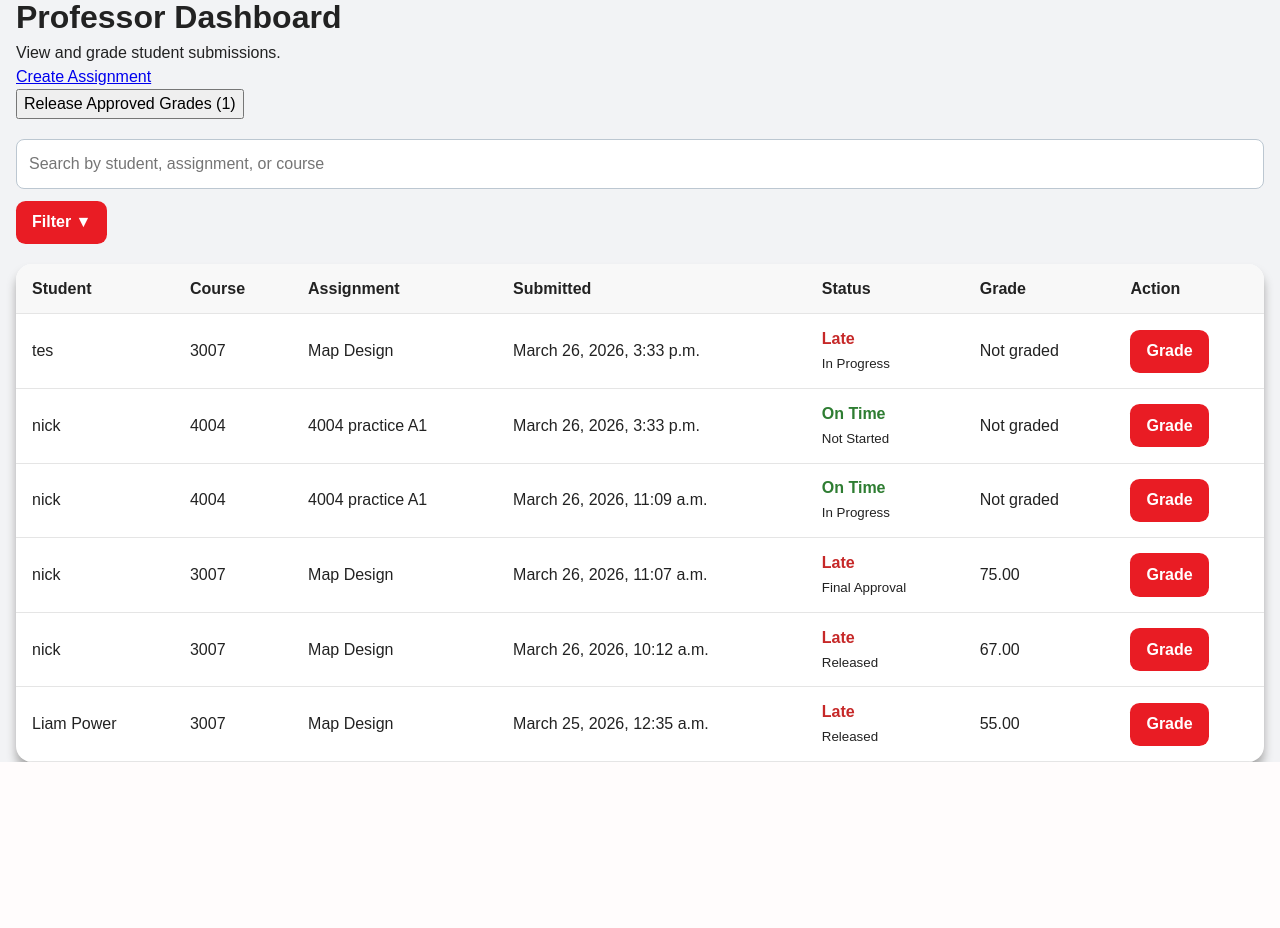
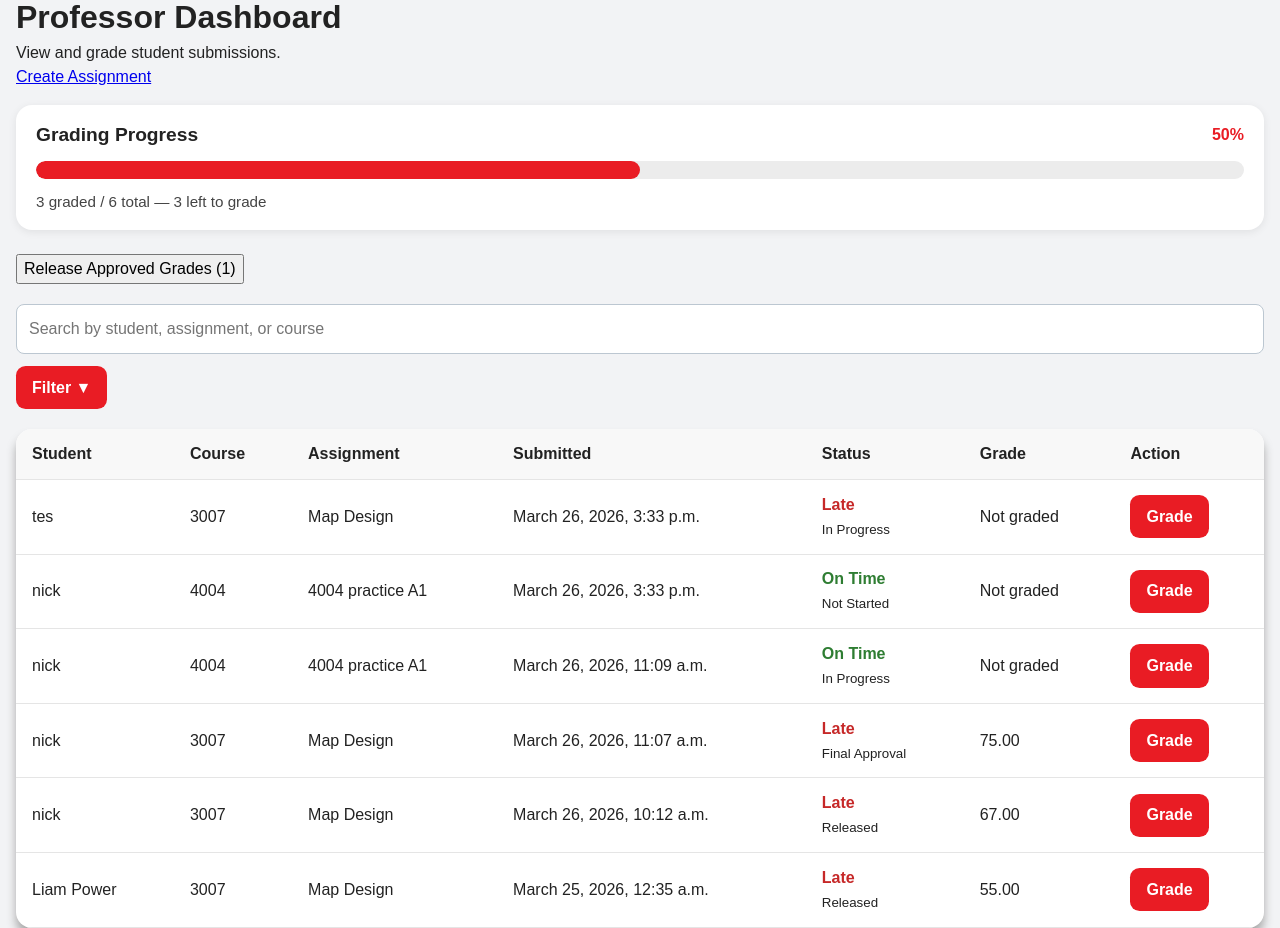
Before and after one commit to nfava/IRM3007-OnlineLearningApplication, a Django app: page /professor-dashboard/ in a window 1280 px wide. Shown: the part 126-1054 px from the top of the page. Before the commit the page ends 888 px from the top, so only its background shows below. Run offline with Django 5.2, Linux system fonts and the light colour scheme; data comes from the database, SQL or seed files in the repository; both versions use the stored data as it was after the commit; grey boxes are pictures that could not be loaded.

Commit message:
Added total grading progress

```diff
--- a/IRM3007/grades/static/style.css
+++ b/IRM3007/grades/static/style.css
@@ -507,6 +507,53 @@ input[type="email"]:focus {
     text-align: center;
 }
 
+.grading-progress-card {
+    background: white;
+    border-radius: 1rem;
+    padding: 1rem 1.25rem;
+    margin: 1rem 0 1.5rem 0;
+    box-shadow: 0 2px 8px rgba(0, 0, 0, 0.08);
+}
+
+.progress-header {
+    display: flex;
+    justify-content: space-between;
+    align-items: center;
+    margin-bottom: 0.75rem;
+}
+
+.progress-header h2 {
+    margin: 0;
+    font-size: 1.2rem;
+}
+
+.progress-header span {
+    font-weight: 700;
+    color: #e91c24;
+}
+
+.progress-bar {
+    width: 100%;
+    height: 18px;
+    background-color: #ececec;
+    border-radius: 999px;
+    overflow: hidden;
+    margin-bottom: 0.75rem;
+}
+
+.progress-fill {
+    height: 100%;
+    background-color: #e91c24;
+    border-radius: 999px;
+    transition: width 0.3s ease;
+}
+
+.progress-text {
+    margin: 0;
+    font-size: 0.95rem;
+    color: #444;
+}
+
 /* Mobile */
 @media (max-width: 48rem) {
     .top-header-inner {
--- a/IRM3007/grades/templates/professor_dashboard.html
+++ b/IRM3007/grades/templates/professor_dashboard.html
@@ -8,8 +8,23 @@
     <main class="grade-page-container">
         <h1>Professor Dashboard</h1>
         <p>View and grade student submissions.</p>
-        <p>
-            <a href="{% url 'create_assignment' %}" class="button">Create Assignment</a>
+        <p><a href="{% url 'create_assignment' %}" class="button">Create Assignment</a></p>
+        <div class="grading-progress-card">
+            <div class="progress-header">
+                <h2>Grading Progress</h2>
+                <span>{{ grading_progress }}%</span>
+            </div>
+            <div class="progress-bar">
+                <div class="progress-fill" style="width: {{ grading_progress }}%;"></div>
+            </div>
+            <p class="progress-text">
+                {{ graded_submissions }} graded / {{ total_submissions }} total
+                {% if ungraded_submissions > 0 %}
+                    — {{ ungraded_submissions }} left to grade
+                {% else %}
+                    — All graded
+                {% endif %}
+        </div>
         <form method="post" action="{% url 'release_approved_grades' %}">
         {% csrf_token %}
         <button type="submit" class="button"
--- a/IRM3007/grades/views.py
+++ b/IRM3007/grades/views.py
@@ -92,6 +92,16 @@ def professor_dashboard(request):
     # Get unique course codes for dropdown
     course_codes = Assignment.objects.values_list('course_code', flat=True).distinct().order_by('course_code')
 
+    # Grading progress
+    total_submissions = submissions.count()
+    graded_submissions = submissions.filter(grade__isnull=False).count()
+    ungraded_submissions = total_submissions - graded_submissions
+
+    if total_submissions > 0:
+        grading_progress = round((graded_submissions / total_submissions) * 100)
+    else:
+        grading_progress = 0
+
     return render(request, 'professor_dashboard.html', {
         'submissions': submissions,
         'assignments': assignments,
@@ -103,6 +113,10 @@ def professor_dashboard(request):
         'selected_late_filter': late_filter,
         'status_choices': Submission.STATUS_CHOICES,
         'final_approval_count': final_approval_count,
+        'total_submissions': total_submissions,
+        'graded_submissions': graded_submissions,
+        'ungraded_submissions': ungraded_submissions,
+        'grading_progress': grading_progress,
     })
 
 def grade_submission(request, submission_id):
```
Also changed, not shown: IRM3007/db.sqlite3.
